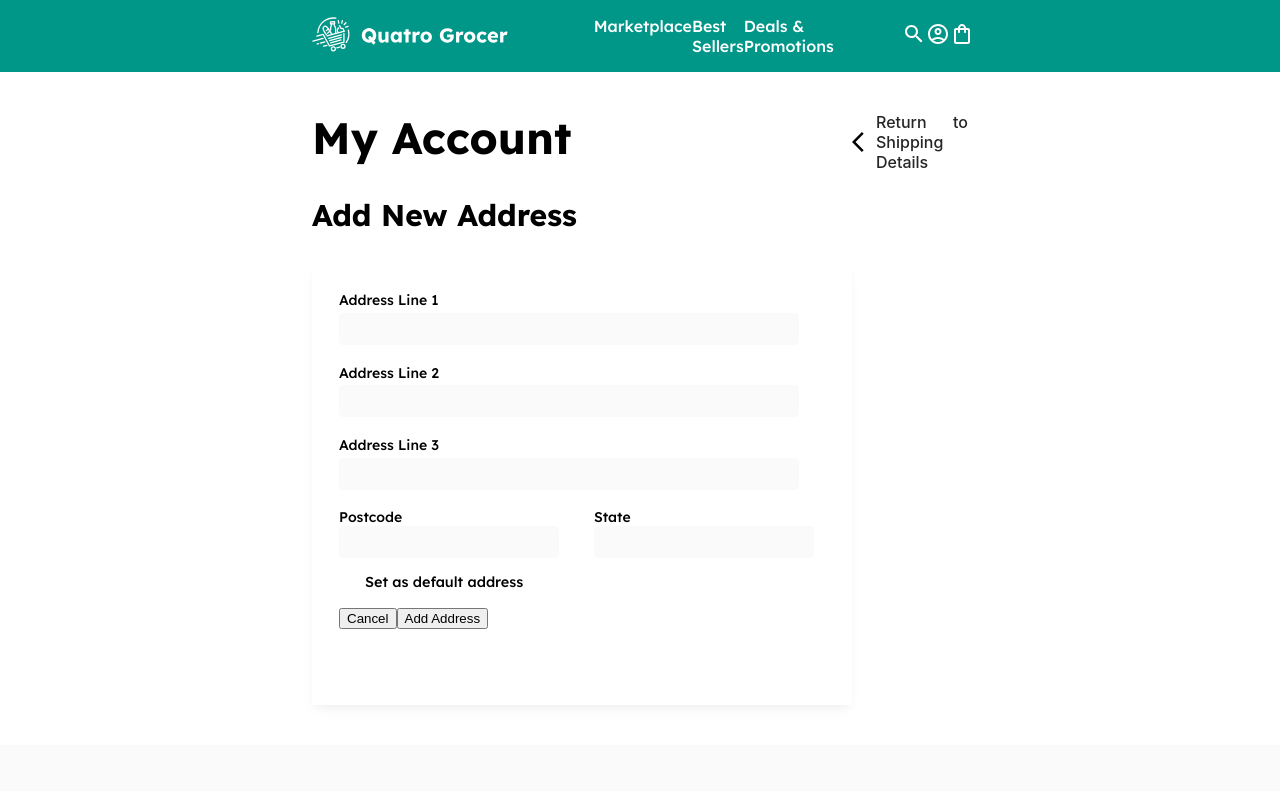
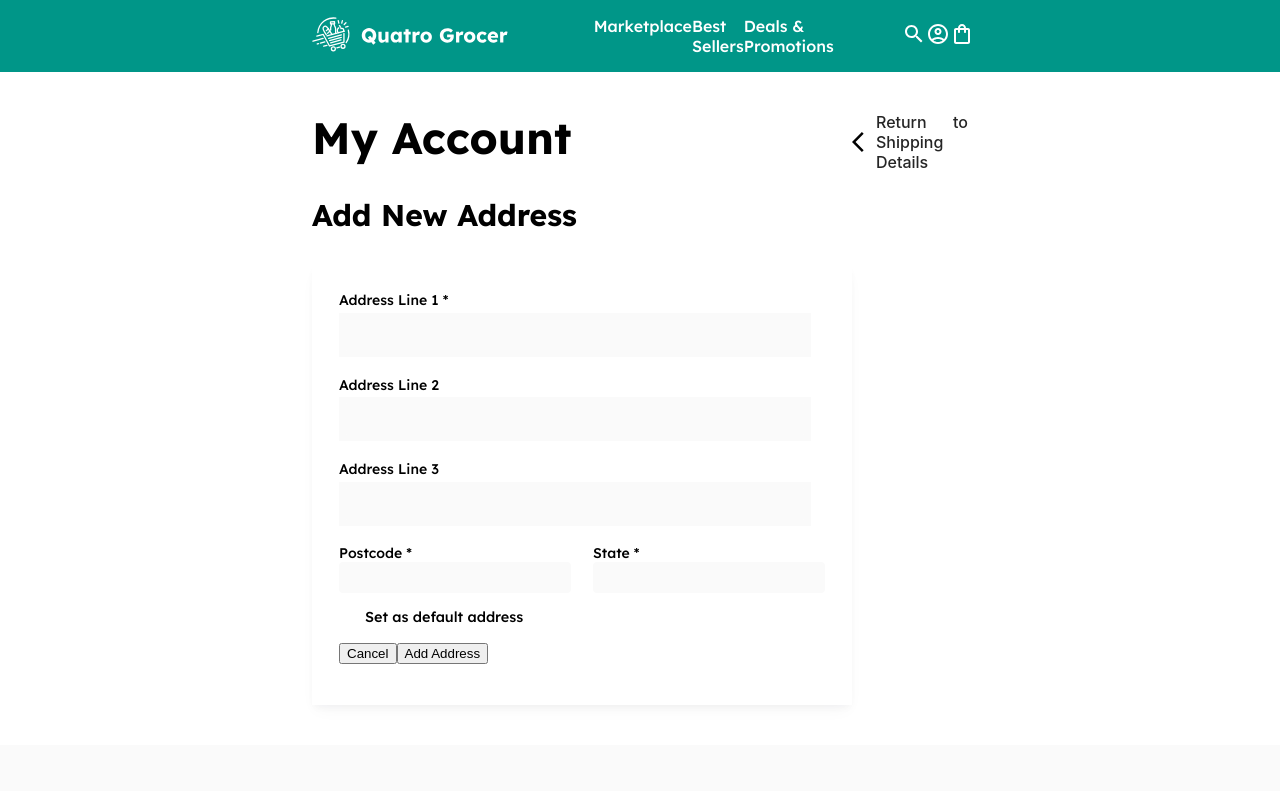
Before and after one commit to izT-1213/quatrogrocer-fe-drc-1, a React (Create React App) app: page /add-address in a window 1280 px wide. Shown: the top 791 px of the page. Built offline with nearby package versions, Linux system fonts and the light colour scheme; a web font is replaced by a local one.

Commit message:
edit address page

```diff
--- a/src/Pages/AddAddressPage/add-address.css
+++ b/src/Pages/AddAddressPage/add-address.css
@@ -127,20 +127,19 @@ a:hover {
   background-color: #fafafa;
   width: 460px;
 }
-.add-address-page-container .container-1 .add-new-address-container .address-form-container .address-form-content .address-form .address-line-container .address-line-1 {
+.add-address-page-container .container-1 .add-new-address-container .address-form-container .address-form-content .address-form .address-line-container .address-line-1,
+.add-address-page-container .container-1 .add-new-address-container .address-form-container .address-form-content .address-form .address-line-container .address-line-2,
+.add-address-page-container .container-1 .add-new-address-container .address-form-container .address-form-content .address-form .address-line-container .address-line-3 {
   display: flex;
   flex-direction: column;
   gap: 4px;
 }
-.add-address-page-container .container-1 .add-new-address-container .address-form-container .address-form-content .address-form .address-line-container .address-line-2 {
-  display: flex;
-  flex-direction: column;
-  gap: 4px;
-}
-.add-address-page-container .container-1 .add-new-address-container .address-form-container .address-form-content .address-form .address-line-container .address-line-3 {
-  display: flex;
-  flex-direction: column;
-  gap: 4px;
+.add-address-page-container .container-1 .add-new-address-container .address-form-container .address-form-content .address-form .address-line-container .address-line-1 .address-input,
+.add-address-page-container .container-1 .add-new-address-container .address-form-container .address-form-content .address-form .address-line-container .address-line-2 .address-input,
+.add-address-page-container .container-1 .add-new-address-container .address-form-container .address-form-content .address-form .address-line-container .address-line-3 .address-input {
+  font-size: 1rem;
+  padding: 0.375rem;
+  background-color: #fafafa;
 }
 .add-address-page-container .container-1 .add-new-address-container .address-form-container .address-form-content .address-form .postcode-and-state-container {
   display: flex;
@@ -150,6 +149,7 @@ a:hover {
   border-radius: 4px;
   background-color: #fafafa;
   width: 220px;
+  padding: 0.375rem;
 }
 .add-address-page-container .container-1 .add-new-address-container .address-form-container .address-form-content .address-form .checkbox-container {
   display: flex;
--- a/src/Pages/AddAddressPage/add-address.jsx
+++ b/src/Pages/AddAddressPage/add-address.jsx
@@ -31,11 +31,11 @@ function AddAddressPage() {
               <form className="address-form" id="form">
                 <div className="address-line-container">
                   <div className="address-line-1">
-                    <label>Address Line 1</label>
+                    <label>Address Line 1 *</label>
                     <Input
                       type="text"
                       disableUnderline={true}
-                      className="address-line-1"
+                      className="address-input"
                       id="input"
                     />
                   </div>
@@ -43,17 +43,16 @@ function AddAddressPage() {
                   <div className="address-line-2">
                     <label>Address Line 2</label>
                     <Input
-                      className="address-line-2"
+                      className="address-input"
                       type="text"
                       disableUnderline={true}
                       id="input"
                     />
                   </div>
-
                   <div className="address-line-3">
                     <label>Address Line 3</label>
                     <Input
-                      className="address-line-3"
+                      className="address-input"
                       type="text"
                       disableUnderline={true}
                       id="input"
@@ -63,9 +62,9 @@ function AddAddressPage() {
 
                 <div className="postcode-and-state-container">
                   <div className="postcode">
-                    <label>Postcode</label>
+                    <label>Postcode *</label>
                     <Input
-                      className="postcode"
+                      className="postcode-input"
                       type="text"
                       disableUnderline={true}
                       id="input"
@@ -73,9 +72,9 @@ function AddAddressPage() {
                   </div>
 
                   <div className="state">
-                    <label>State</label>
+                    <label>State *</label>
                     <Input
-                      className="state"
+                      className="state-input"
                       type="text"
                       disableUnderline={true}
                       id="input"
--- a/src/Pages/AddAddressPage/add-address.scss
+++ b/src/Pages/AddAddressPage/add-address.scss
@@ -77,20 +77,18 @@
                 width: 460px;
               }
 
-              .address-line-1 {
-                display: flex;
-                flex-direction: column;
-                gap: 4px;
-              }
-              .address-line-2 {
-                display: flex;
-                flex-direction: column;
-                gap: 4px;
-              }
+              .address-line-1,
+              .address-line-2,
               .address-line-3 {
                 display: flex;
                 flex-direction: column;
                 gap: 4px;
+
+                .address-input {
+                  font-size: 1rem;
+                  padding: 0.375rem;
+                  background-color: $grey-tint;
+                }
               }
             }
 
@@ -102,6 +100,7 @@
                 border-radius: 4px;
                 background-color: $grey-tint;
                 width: 220px;
+                padding: 0.375rem;
               }
             }
 
--- a/src/Pages/ProfilePage/EditProfilePage/edit-profile.css
+++ b/src/Pages/ProfilePage/EditProfilePage/edit-profile.css
@@ -169,6 +169,9 @@ a:hover {
   font-size: 16px;
   line-height: 120%;
 }
+.edit-profile-page-container .buttons-container .cancel:hover {
+  color: #00796b;
+}
 .edit-profile-page-container .buttons-container .submit-button-container {
   padding: 2.188rem 2.875rem;
 }
--- a/src/Pages/ProfilePage/EditProfilePage/edit-profile.scss
+++ b/src/Pages/ProfilePage/EditProfilePage/edit-profile.scss
@@ -141,6 +141,10 @@
       font-weight: 500;
       font-size: 16px;
       line-height: 120%;
+
+      &:hover {
+        color: $primary-hover-dark-color;
+      }
     }
 
     .submit-button-container {
```
Also changed, not shown: 2 other files (tests, documents, lock files or other folders).
